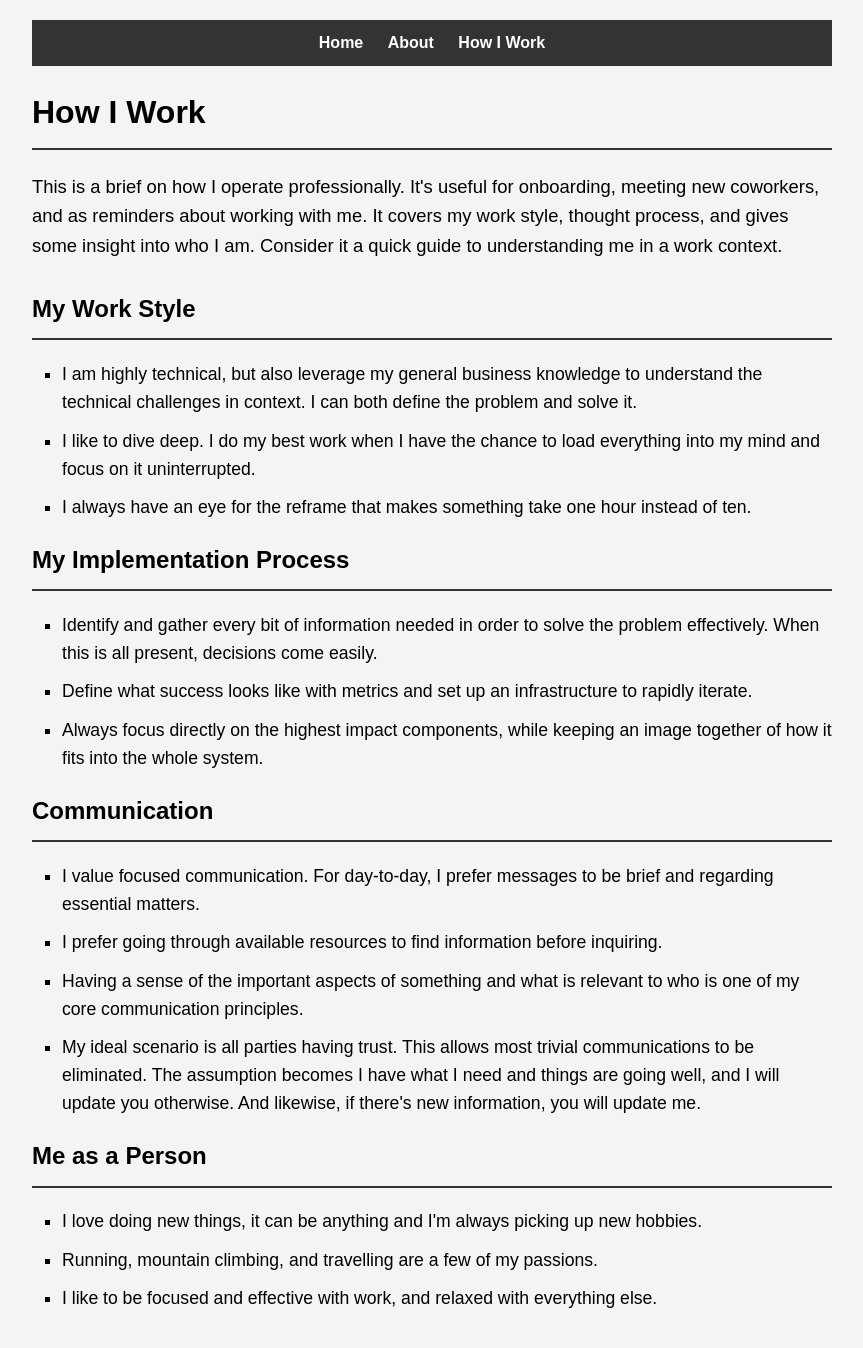
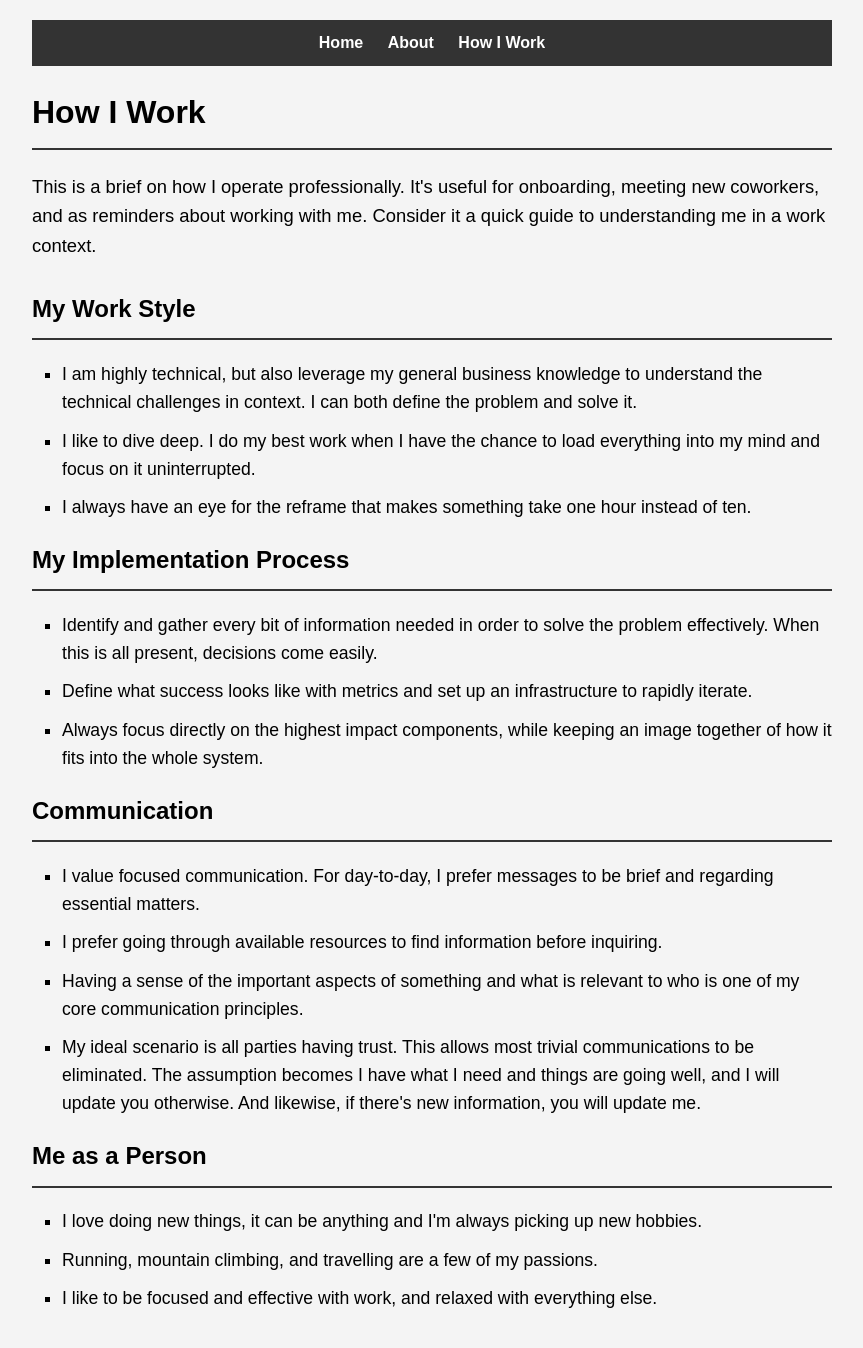
Before and after one commit to ryanfuruness/ryanfuruness.github.io, a Jekyll site: the page built from how-i-work.html, in a window 1280 px wide. Shown: the whole page, without its empty margins (208-1071 px from the left). Built offline with Jekyll 4.4.1, drawn with Linux system fonts in a browser that asks for light colours.

Commit message:
Making header description more concise

```diff
--- a/how-i-work.html
+++ b/how-i-work.html
@@ -7,7 +7,7 @@ permalink: /how-i-work/
 <h1>How I Work</h1>
 
 <p>
-  This is a brief on how I operate professionally. It's useful for onboarding, meeting new coworkers, and as reminders about working with me. It covers my work style, thought process, and gives some insight into who I am. Consider it a quick guide to understanding me in a work context.
+  This is a brief on how I operate professionally. It's useful for onboarding, meeting new coworkers, and as reminders about working with me. Consider it a quick guide to understanding me in a work context.
 </p>
 
 <h2>My Work Style</h2>
```
